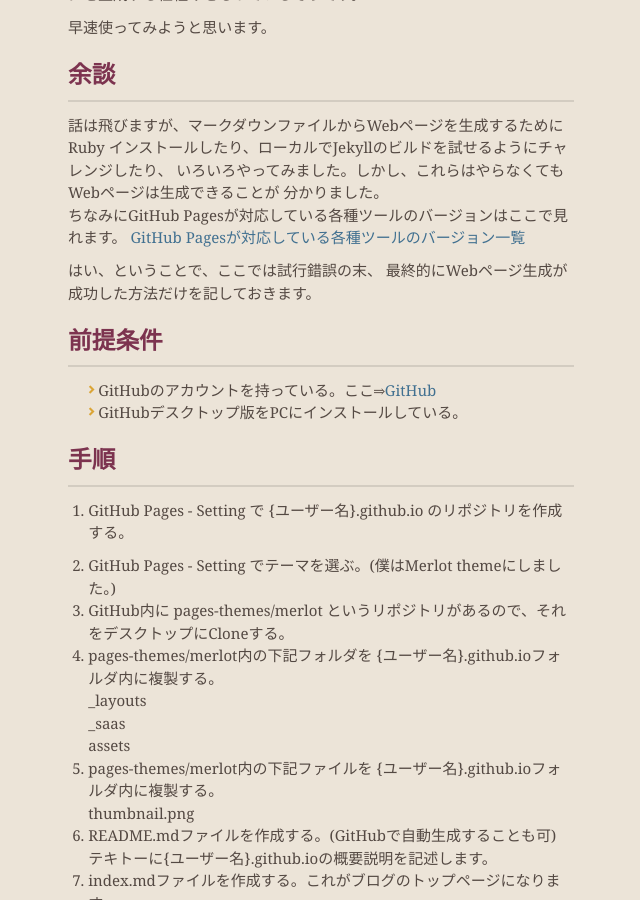
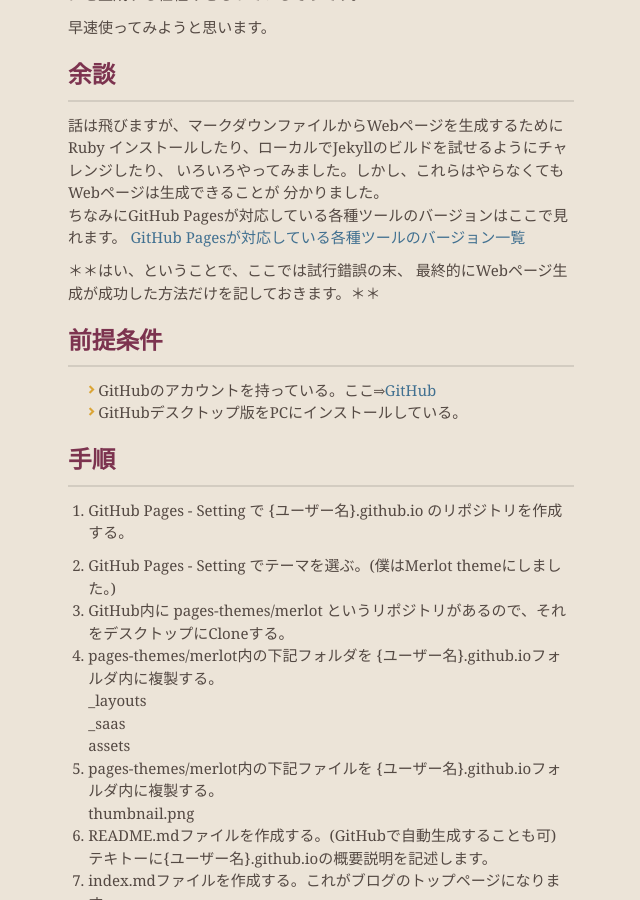
Before and after one commit to netchira/netchira.github.io, a Jekyll site: the page built from blog/githubpages_001.md, in a window 1280 px wide and 900 px high, scrolled down 962 px. Shown: the whole window, without its empty margins (319-959 px from the left). Built offline with Jekyll 4.4.1, drawn with Linux system fonts in a browser that asks for light colours; nearby versions of some CDN libraries; our own code applies the rules of GitHub Pages for plain Markdown files; the repository's description, which GitHub fills in, is left out.

```diff
--- a/blog/githubpages_001.md
+++ b/blog/githubpages_001.md
@@ -49,8 +49,8 @@ Ruby インストールしたり、ローカルでJekyllのビルドを試せる
 [GitHub Pagesが対応している各種ツールのバージョン一覧](https://pages.github.com/versions/)
 
 
-はい、ということで、ここでは試行錯誤の末、
-最終的にWebページ生成が成功した方法だけを記しておきます。
+＊＊はい、ということで、ここでは試行錯誤の末、
+最終的にWebページ生成が成功した方法だけを記しておきます。＊＊
 
 ### 前提条件
 - GitHubのアカウントを持っている。ここ⇒[GitHub](https://github.com/)
```
